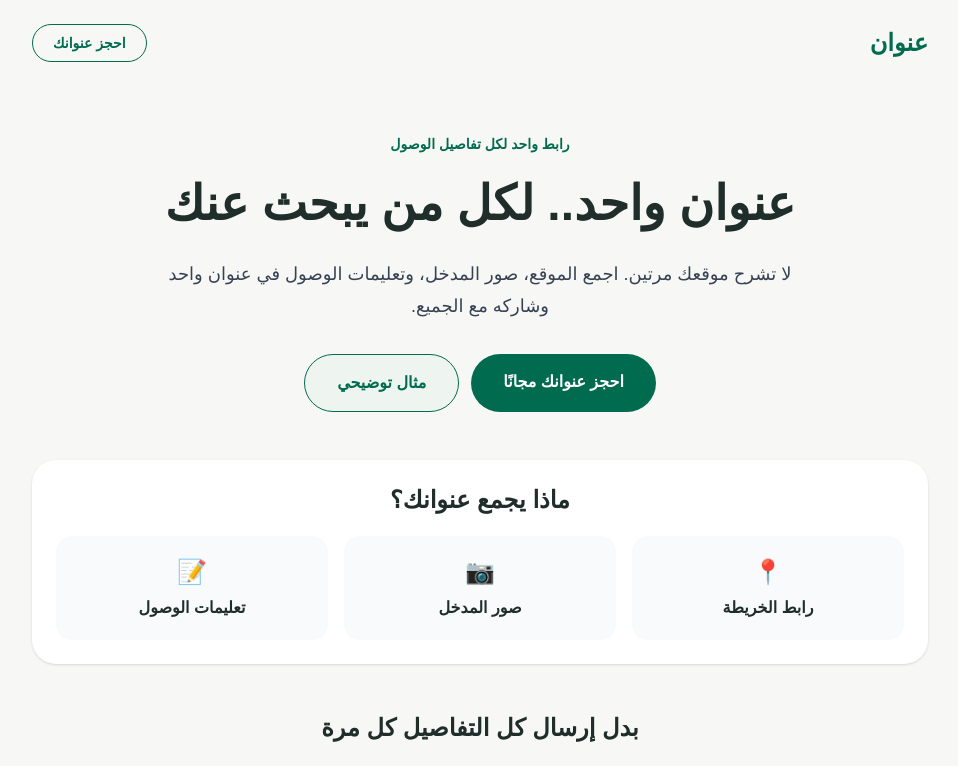
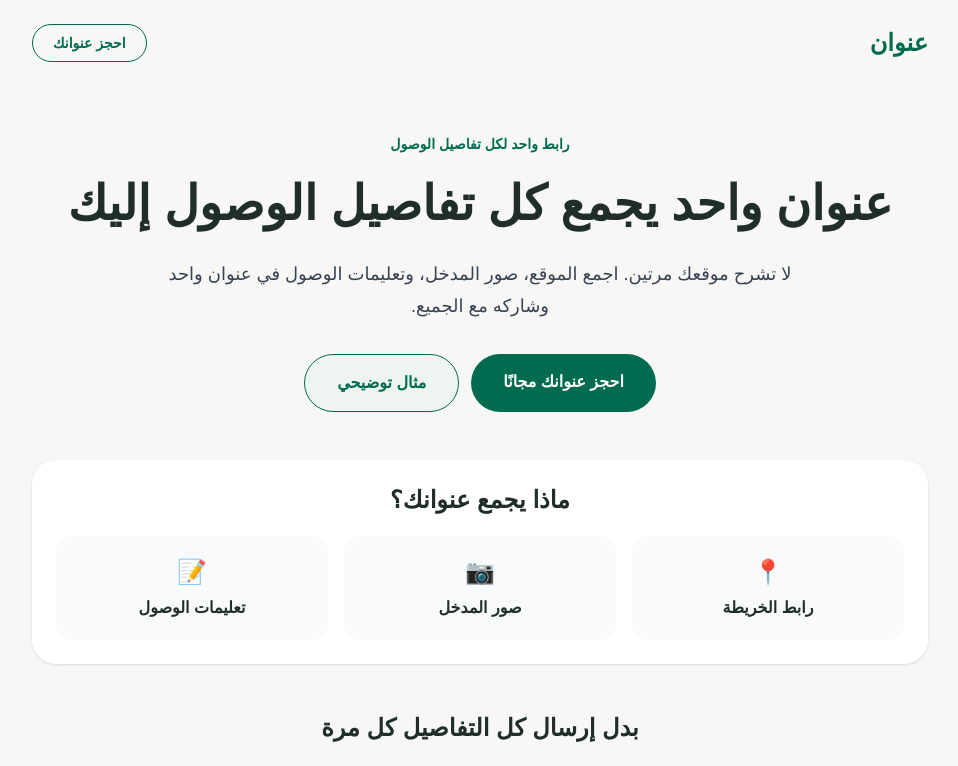
Before and after one commit to hammamghamdi/onwan, a Next.js app: page / in a window 1280 px wide. Shown: the top 766 px of the page, without its empty margins (160-1118 px from the left). Built offline with nearby package versions, Linux system fonts and the light colour scheme.

Commit message:
Update hero title

```diff
--- a/app/page.tsx
+++ b/app/page.tsx
@@ -21,7 +21,7 @@ export default function Home() {
           </p>
 
           <h1 className="mb-6 text-4xl font-bold leading-tight sm:text-5xl">
-            عنوان واحد.. لكل من يبحث عنك
+             عنوان واحد يجمع كل تفاصيل الوصول إليك
           </h1>
 
           <p className="mx-auto mb-8 max-w-2xl text-lg leading-8 text-gray-700">
```
